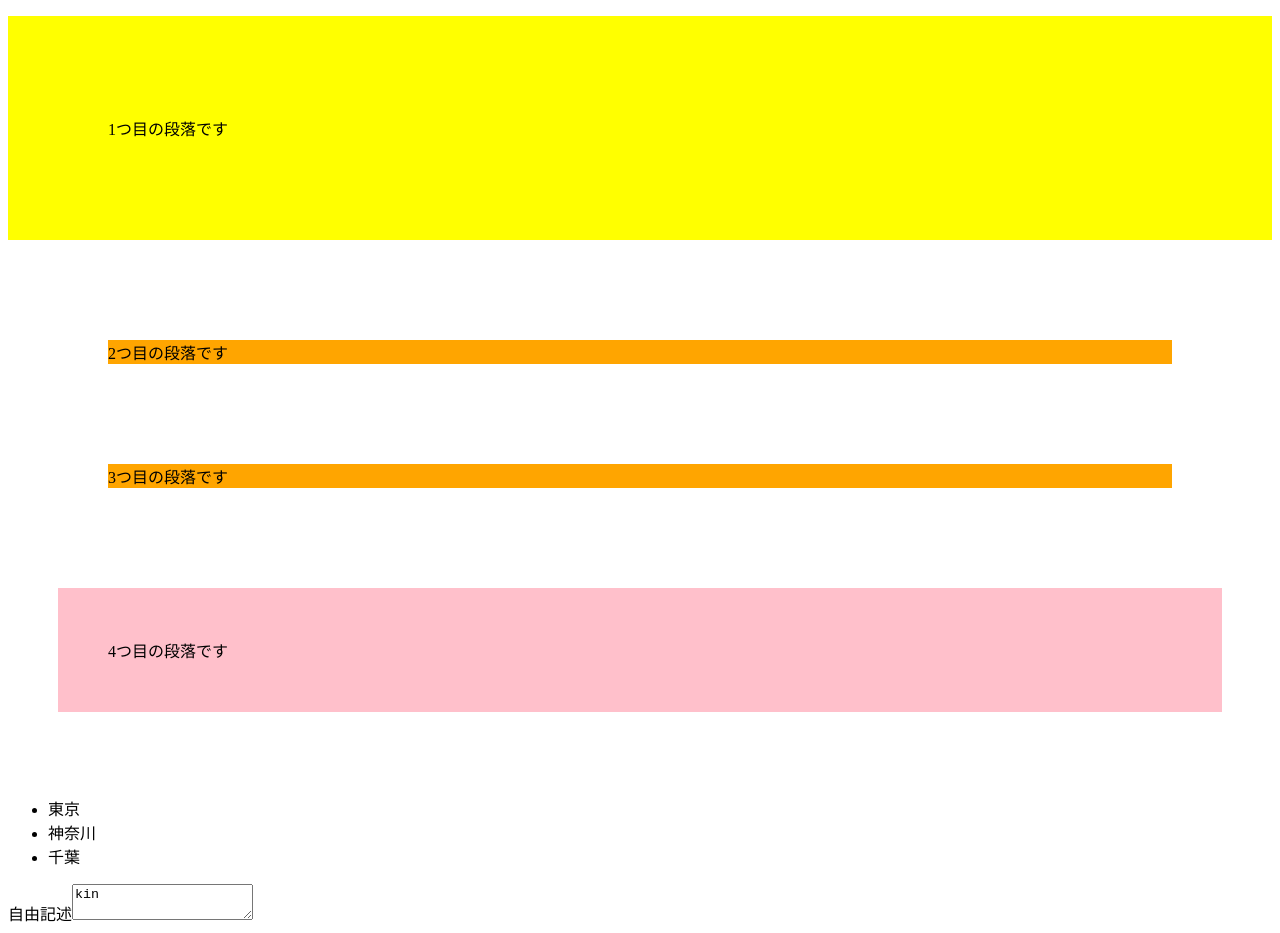
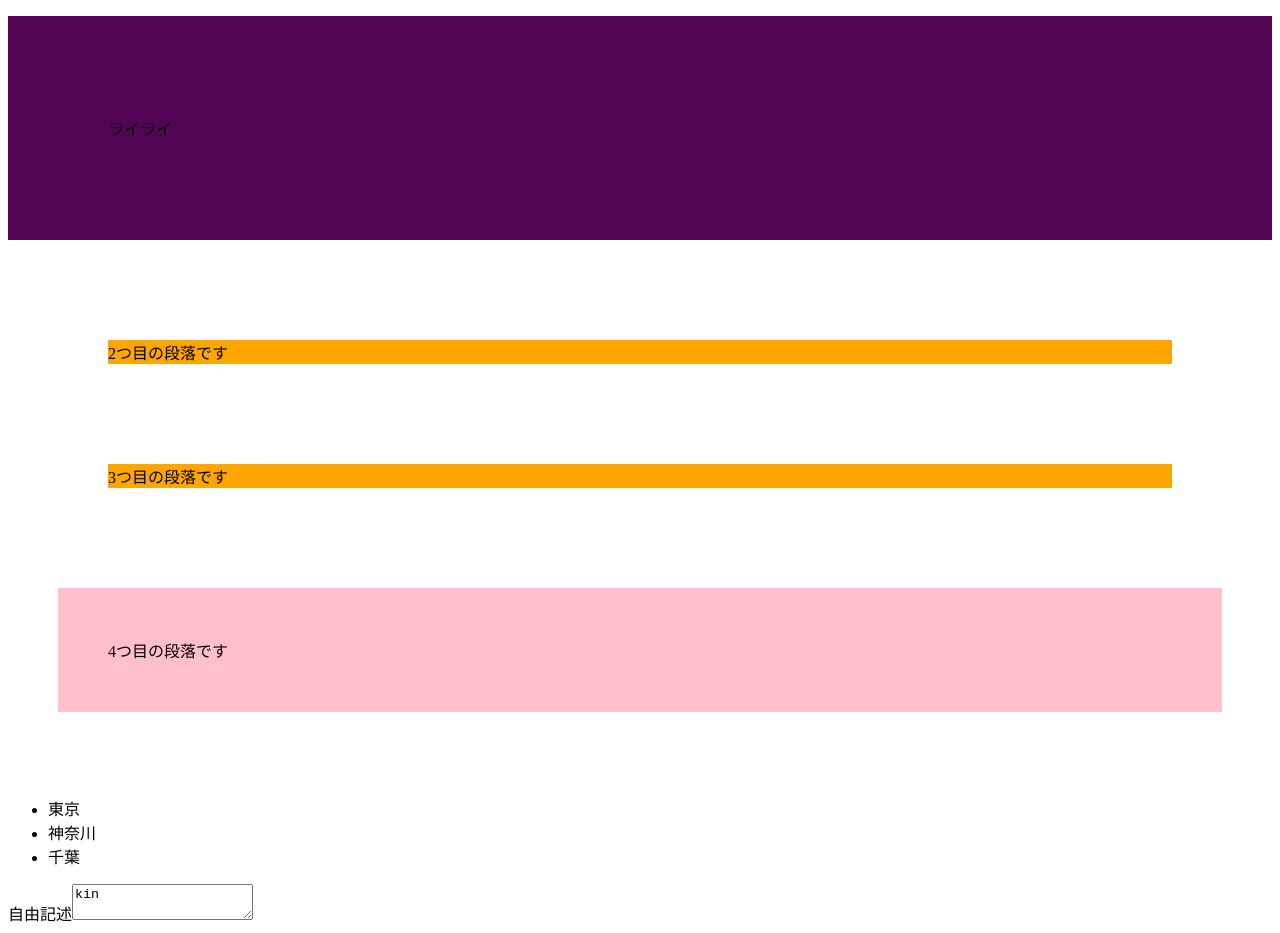
Before and after one commit to bluecaw/tre1, a plain HTML site: page index.html in a window 1280 px wide. Drawn offline with Linux system fonts and the light colour scheme.

Commit message:
ライライ

```diff
--- a/display-block.css
+++ b/display-block.css
@@ -1,5 +1,5 @@
 #first-paragraph {
-    background-color: yellow;
+    background-color: rgb(82, 5, 85);
     padding: 100px;
   }
   #second-paragraph {
--- a/index.html
+++ b/index.html
@@ -6,7 +6,7 @@
     <link rel="stylesheet" href="display-block.css">
   </head>
   <body>
-    <p id="first-paragraph">1つ目の段落です</p>
+    <p id="first-paragraph">ライライ</p>
     <p id="second-paragraph">2つ目の段落です</p>
     <p id="second-paragraph">3つ目の段落です</p>
     <p id="third-paragraph">4つ目の段落です</p><br>
```
